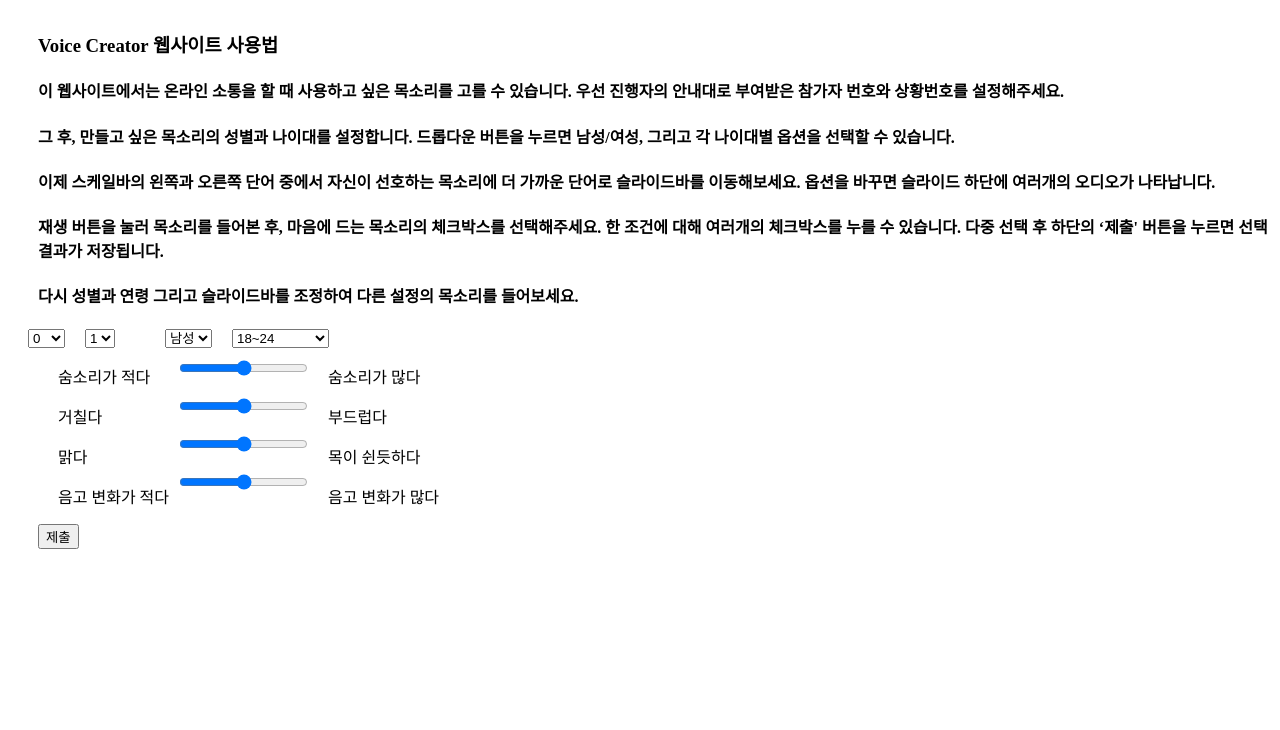
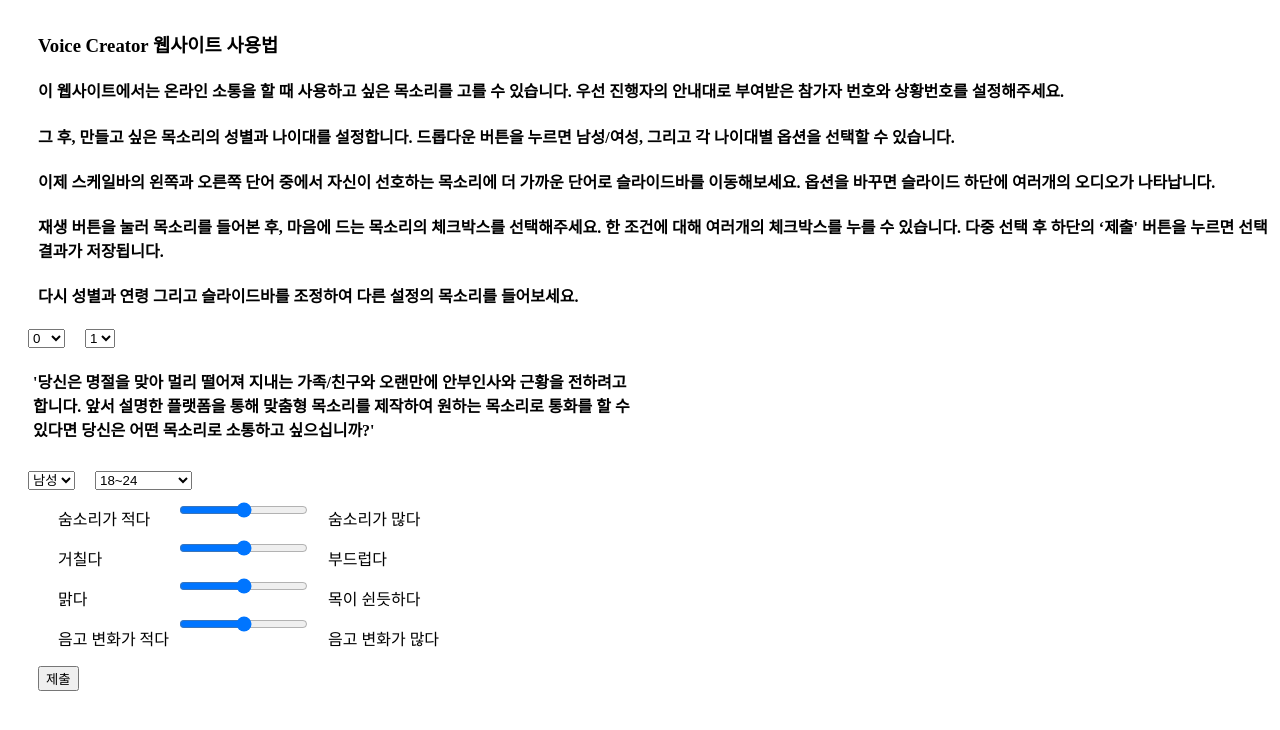
Before and after one commit to hyeonJeongByeon/VoiceCreator, a Django app: page / in a window 1280 px wide. Shown: the top 730 px of the page. Run offline with Django 3.2, Linux system fonts and the light colour scheme.

Commit message:
HTML views update

```diff
--- a/VoiceCreator/main/templates/voice_search.html
+++ b/VoiceCreator/main/templates/voice_search.html
@@ -43,7 +43,7 @@
         <form action="/save_user_input/" method="POST">
         {% csrf_token %}
         <div style="display: flex;">
-            <select onchange="play();" id="test_id" name="test_id" style="margin-left: 20px;">
+            <select onchange="" id="test_id" name="test_id" style="margin-left: 20px;">
                 <option value="0" selected>0</option>
                 <option value="1">1</option>
                 <option value="2">2</option>
@@ -70,26 +70,22 @@
                 <option value="23">23</option>
                 <option value="24">24</option>
             </select>
-            <select onchange="play();" id="situation" name="situation" style="margin-left: 20px;">
+            <select onchange="show_situation();" id="situation" name="situation" style="margin-left: 20px;">
                 <option value="1" selected>1</option>
                 <option value="2">2</option>
                 <option value="3">3</option>
                 <option value="4">4</option>
                 <option value="5">5</option>
             </select>
-            <div style="display: flex; margin-left: 30px;">
-                <div>
-                    <select onchange="play();" id="gender" name="gender" style="margin-left: 20px;">
-                        <option value="0" selected>남성</option>
-                        <option value="1">여성</option>
-                    </select>
-                    <!-- <input type="radio" id="male" name="gender_input" value="0" checked> -->
-                </div>
-                <!-- <div>
-                    <input type="radio" id="female" name="gender_input" value="1">
-                    <label for="female">Female</label>
-                </div> -->
-            </div>
+        </div>
+        <div id="situation_text" style="width:50%;">
+        <h4 style="margin-left: 25px;">'당신은 명절을 맞아 멀리 떨어져 지내는 가족/친구와 오랜만에 안부인사와 근황을 전하려고 합니다. 앞서 설명한 플랫폼을 통해 맞춤형 목소리를 제작하여 원하는 목소리로 통화를 할 수 있다면 당신은 어떤 목소리로 소통하고 싶으십니까?'</h4>
+        </div>
+        <div style="display: flex; margin-top: 30px;">
+            <select onchange="play();" id="gender" name="gender" style="margin-left: 20px;">
+                <option value="0" selected>남성</option>
+                <option value="1">여성</option>
+            </select>
             <select onchange="play();" id="age" name="age" style="margin-left: 20px;">
                 <option value="1" selected>18~24</option>
                 <option value="2">25~34</option>
@@ -128,7 +124,6 @@
         <div id="url_list"></div>
         <button type="submit" style="margin-left: 30px;">제출</button>
         </form>
-
         <script type="text/javascript">
             function play(){
                 $("#url_list").empty();
@@ -187,5 +182,17 @@
                     '<h4 style="margin-left: 25px;">There aren\'t any voices that meets the conditions.</h4>'
                 );
             }
+            function show_situation(){
+                $("#situation_text").empty();
+                var situationInput = Number($("#situation").val());
+                var situationText = ['당신은 명절을 맞아 멀리 떨어져 지내는 가족/친구와 오랜만에 안부인사와 근황을 전하려고 합니다. 앞서 설명한 플랫폼을 통해 맞춤형 목소리를 제작하여 원하는 목소리로 통화를 할 수 있다면 당신은 어떤 목소리로 소통하고 싶으십니까?',
+                                    "당신은 한 학기동안 실시간 온라인 수업에 학생으로 참여하려고 합니다. 수업은 매번 질의응답, 발표 및 토론이 활발히 진행되고, 교수자(예: 교수, 교사, 강사) 외 수업을 함께 듣는 다른 학생들과는 이미 서로 얼굴을 알고 있다고 가정합시다. 앞서 설명한 플랫폼을 통해 맞춤형 목소리를 제작하여 원하는 목소리로 수업에 참여를 할 수 있다면 당신은 어떤 목소리로 소통하고 싶으십니까?",
+                                    '당신은 다른 유저와 협력하며 즐기는 게임(예: 오버워치, 배틀그라운드)에서 같은 팀 내 다른 멤버들과 소통하려고 합니다. 이 때, 키보드로 입력하고 화면의 글을 읽어야하는 채팅 대신 보이스톡 기능을 활용하여 참여하기로 합니다. 앞서 설명한 플랫폼을 통해 맞춤형 목소리를 제작하여 원하는 목소리로 게임에 참여를 할 수 있다면 당신은 어떤 목소리로 소통하고 싶으십니까?',
+                                    '당신이 배송받은 물품이 파손된 상태로 도착하여 해당 물품 생산 업체 콜센터 상담원에게 문의하려고 합니다. 앞서 설명한 플랫폼을 통해 맞춤형 목소리를 제작하여 원하는 목소리로 민원상담을 할 수 있다면 당신은 어떤 목소리로 소통하고 싶으십니까?',
+                                    '당신은 당신이 잘 아는 분야에 대한 정보전달용 유튜브 콘텐츠(예: 다큐멘터리)를 제작하려고 합니다. 따라서 당신은 영상 클립, 자막, 목소리를 넣어 영상을 구성하려고 하고 이 영상은 유튜브를 사용하는 불특정 다수에게 보여질 수 있습니다. 앞서 설명한 플랫폼을 통해 맞춤형 목소리를 제작하여 원하는 목소리로 영상을 만들 수 있다면 당신은 어떤 목소리로 소통하고 싶으십니까?']
+                $("#situation_text").append(
+                    '<h4 style="margin-left: 25px;">'+situationText[situationInput-1]+'</h4>'
+                );
+            }
         </script>
     </body>
--- a/VoiceCreator/main/views.py
+++ b/VoiceCreator/main/views.py
@@ -23,9 +23,6 @@ def voice_save(request):
         new_voice.save()
         count += 1
     return render(request,"success.html",{"msg":f"{count}개의 Voice를 저장하였습니다"})
-
-def situation_search():
-    situation_list =['당신은 명절을 맞아 멀리 떨어져 지내는 가족/친구와 오랜만에 안부인사와 근황을 전하려고 합니다. 앞서 설명한 플랫폼을 통해 맞춤형 목소리를 제작하여 원하는 목소리로 통화를 할 수 있다면 당신은 어떤 목소리로 소통하고 싶으십니까?','당신은 한 학기동안 실시간 온라인 수업에 학생으로 참여하려고 합니다. 수업은 매번 질의응답, 발표 및 토론이 활발히 진행되고, 교수자(예: 교수, 교사, 강사) 외 수업을 함께 듣는 다른 학생들과는 이미 서로 얼굴을 알고 있다고 가정합시다. 앞서 설명한 플랫폼을 통해 맞춤형 목소리를 제작하여 원하는 목소리로 수업에 참여를 할 수 있다면 당신은 어떤 목소리로 소통하고 싶으십니까?','당신은 다른 유저와 협력하며 즐기는 게임(예: 오버워치, 배틀그라운드)에서 같은 팀 내 다른 멤버들과 소통하려고 합니다. 이 때, 키보드로 입력하고 화면의 글을 읽어야하는 채팅 대신 보이스톡 기능을 활용하여 참여하기로 합니다. 앞서 설명한 플랫폼을 통해 맞춤형 목소리를 제작하여 원하는 목소리로 게임에 참여를 할 수 있다면 당신은 어떤 목소리로 소통하고 싶으십니까?','당신이 배송받은 물품이 파손된 상태로 도착하여 해당 물품 생산 업체 콜센터 상담원에게 문의하려고 합니다. 앞서 설명한 플랫폼을 통해 맞춤형 목소리를 제작하여 원하는 목소리로 민원상담을 할 수 있다면 당신은 어떤 목소리로 소통하고 싶으십니까?','당신은 당신이 잘 아는 분야에 대한 정보전달용 유튜브 콘텐츠(예: 다큐멘터리)를 제작하려고 합니다. 따라서 당신은 영상 클립, 자막, 목소리를 넣어 영상을 구성하려고 하고 이 영상은 유튜브를 사용하는 불특정 다수에게 보여질 수 있습니다. 앞서 설명한 플랫폼을 통해 맞춤형 목소리를 제작하여 원하는 목소리로 영상을 만들 수 있다면 당신은 어떤 목소리로 소통하고 싶으십니까?']
 
 def voice_search(request,gender,voice_code):
     voice_list = Voice.objects.filter(gender=gender,voice_code=voice_code)
```
